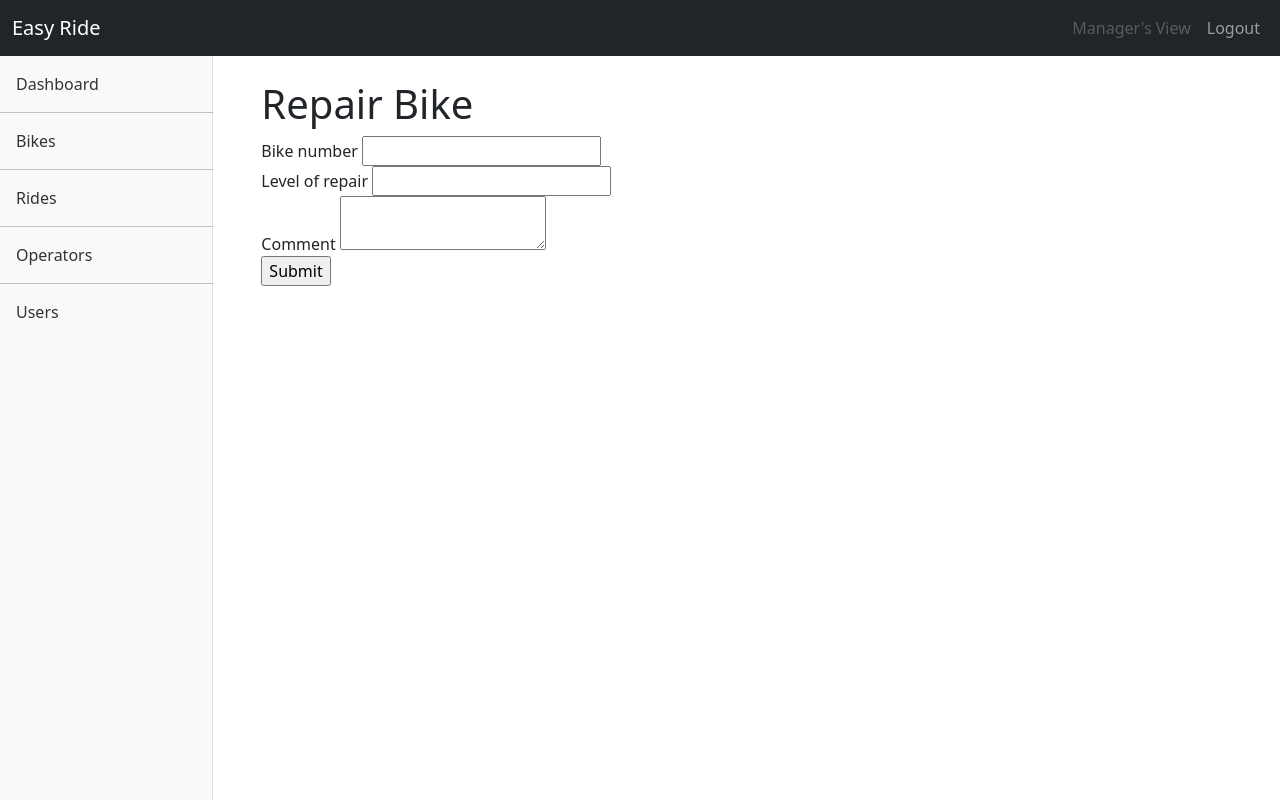
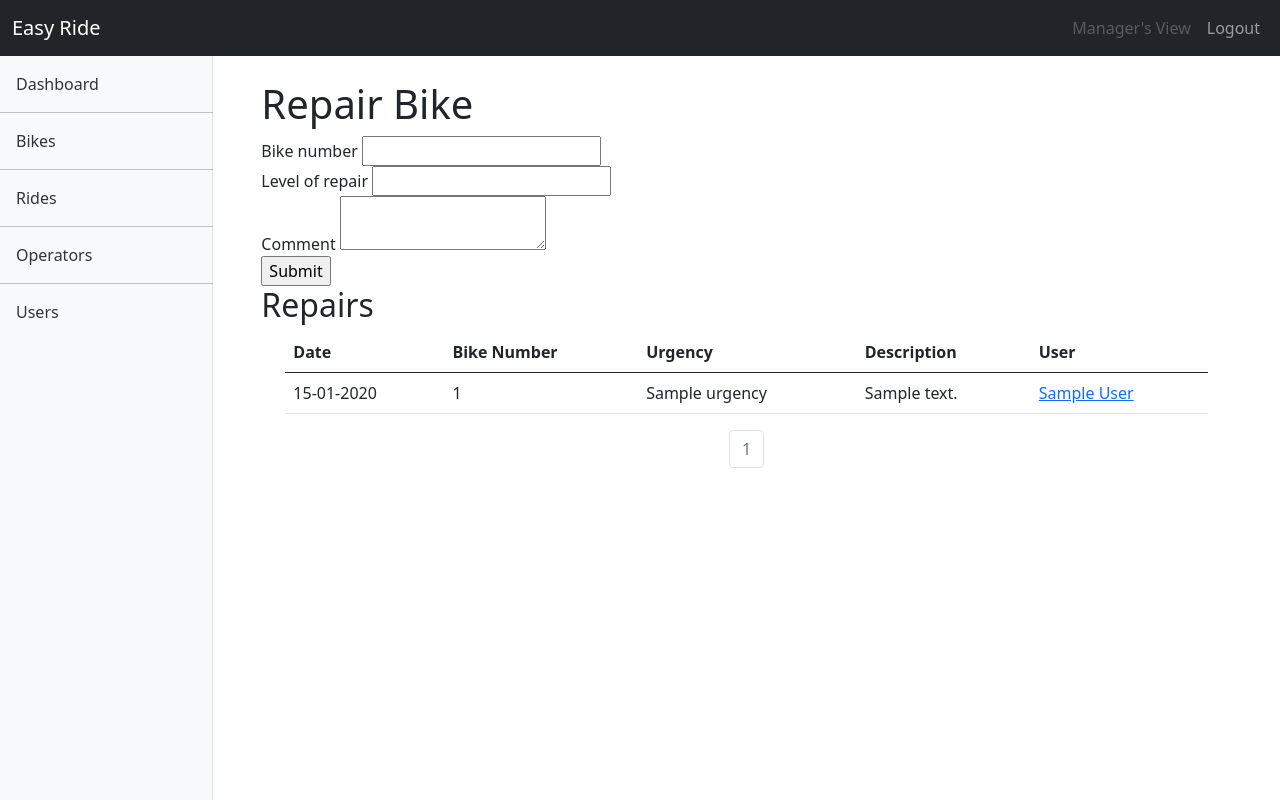
Before and after one commit to sathwik-gla-ds/easyRide, a Python web app: template easy_ride/templates/repair_bike.html in a window 1280 px wide. Run offline with Jinja, Linux system fonts and the light colour scheme; the template is opened without the code that fills it: most values are stand-ins (such as "Sample title", 1, 10 or a date in 2020); form fields are guessed from the names that the template uses.

Commit message:
added repair table

```diff
--- a/easy_ride/employees/views.py
+++ b/easy_ride/employees/views.py
@@ -64,6 +64,8 @@ def check_bikes():
 @check_user_type('OPERATOR')
 def repair_bike():
     form = RepairBikeForm()
+    page = request.args.get('page', 1, type=int)
+    repairs = Repair.query.filter_by(repair_status = 'NO').paginate(page=page, per_page=20)
 
     if form.validate_on_submit():
         repair = Repair.query.filter_by(bike_number=form.bike_number.data, repair_status='NO').first()
@@ -75,7 +77,7 @@ def repair_bike():
         flash('Repair success!')
         return redirect(url_for('employees.check_bikes', bike_num=bike.bike_number))
 
-    return render_template('repair_bike.html', form=form)
+    return render_template('repair_bike.html', form=form, repairs=repairs)
 
 
 @employees.route("/move_bike",methods=['GET','POST'])
--- a/easy_ride/models.py
+++ b/easy_ride/models.py
@@ -79,6 +79,7 @@ class User(db.Model,UserMixin):
     login_log = db.relationship('LoginLog',backref='user',lazy=True)
     ride_log = db.relationship('RideLog',backref='user',lazy=True)
     reviews = db.relationship('Review',backref='user',lazy=True)
+    repairs = db.relationship('Repair',backref='user',lazy=True)
 
     def __init__(self,first_name, last_name, phone_number, email,password, city, user_type):
         self.first_name = first_name
--- a/easy_ride/templates/repair_bike.html
+++ b/easy_ride/templates/repair_bike.html
@@ -12,4 +12,52 @@
   {{form.comment.label}} {{form.comment}}<br>
   {{form.submit}}
 </form>
+
+
+<div class="jumbotron">
+  <h2> Repairs </h2>
+</div>
+
+<div class="container">
+  <div>
+    <table class="table">
+      <thead>
+        <tr>
+          <th scope="col">Date</th>
+          <th scope="col">Bike Number</th>
+          <th scope="col">Urgency</th>
+          <th scope="col">Description</th>
+          <th scope="col">User</th>
+        </tr>
+      </thead>
+      <tbody>
+        {% for repair in repairs.items %}
+        <tr>
+          <td scope="row">{{repair.created_at.strftime('%d-%m-%Y')}}</td>
+          <td>{{repair.bike_number}}</td>
+          <td>{{repair.urgency.name}}</td>
+          <td>{{repair.description}}</td>
+          <td><a href="{{ url_for('users.user_info', user_id=repair.user_id) }}">
+            {{repair.user.first_name.capitalize()}} {{repair.user.last_name.capitalize()}}</a></td>
+        </tr>
+        {% endfor %}
+      </tbody>
+      </table>
+
+      <nav aria-label="Page navigation example">
+       <ul class="pagination justify-content-center">
+         {% for page_num in repairs.iter_pages(left_edge=1, right_edge=1, left_current=1, right_current=2) %}
+            {% if repairs.page == page_num %}
+            <li class="page-item disabled">
+              <a class="page-link" href="{{ url_for('employees.repair_bike', page=page_num) }}">{{ page_num }}</a></li>
+            </li>
+            {% else %}
+              <li class="page-item"><a class="page-link" href="{{ url_for('employees.repair_bike', page=page_num) }}">{{ page_num }}</a></li>
+            {% endif %}
+        {% endfor %}
+      </nav>
+
+    </div>
+</div>
+
 {% endblock %}
```
